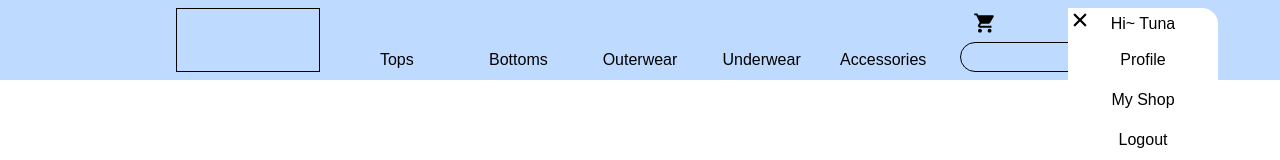
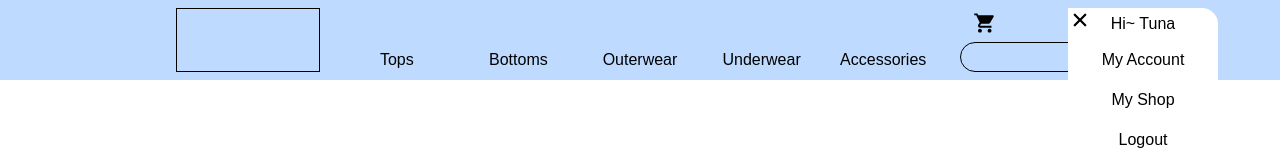
Before and after one commit to TunaSung/Second_project, a React (Vite) app in the folder client/: page / in a window 1280 px wide. Both pictures are taken after a click on the element 1080 px from the left and 20 px from the top of the page. Shown: the top 160 px of the page. Built offline with nearby package versions, Linux system fonts and the light colour scheme; a web font is replaced by a local one.

Commit message:
adjust content

```diff
--- a/client/src/components/Feature/AvatarIcon.jsx
+++ b/client/src/components/Feature/AvatarIcon.jsx
@@ -63,17 +63,17 @@ function AvatarIcon({setIsAution}){
                 style={{opacity: isOpen ? 100 : 0}}>
                     <div className='w-full text-center cursor-default mb-1'>Hi~ Tuna</div>
 
-                    <Link to='/personal' className='block w-full py-2 text-center hover:bg-gray-300'
+                    <Link to='/personal' className='block w-full py-2 text-center hover:bg-gray-300 hover:text-white'
                     onClick={() => setIsOpen(!isOpen)}>
-                        Profile
+                        My Account
                     </Link>
 
-                    <Link to={'/my-shop'} className='block w-full py-2 text-center hover:bg-gray-300'
+                    <Link to={'/my-shop'} className='block w-full py-2 text-center hover:bg-gray-300 hover:text-white'
                     onClick={() => setIsOpen(!isOpen)}>
                         My Shop
                     </Link>
 
-                    <Link to={'/'} className='block w-full py-2 text-center hover:bg-red-300'
+                    <Link to={'/'} className='block w-full py-2 text-center hover:bg-red-300 hover:text-white'
                     onClick={handleLogout}>
                         Logout
                     </Link>
```
